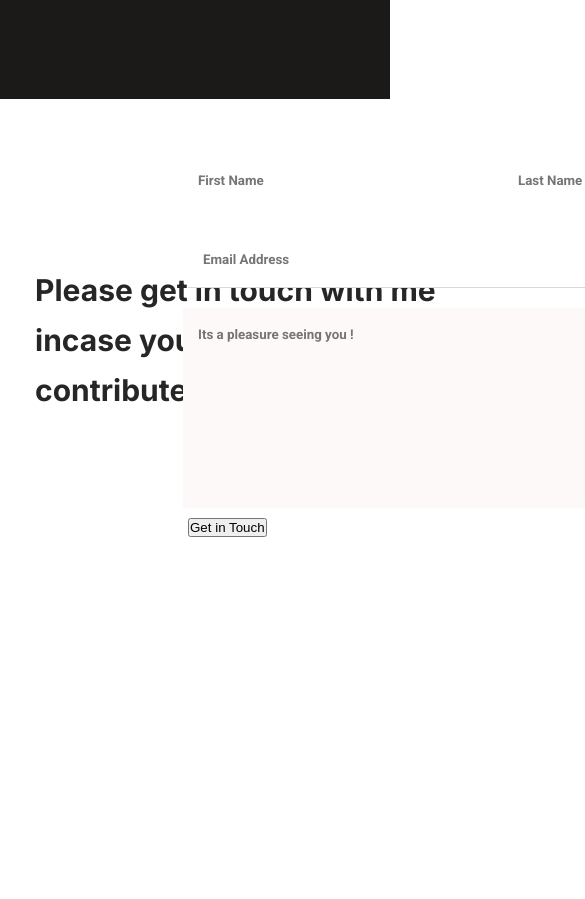
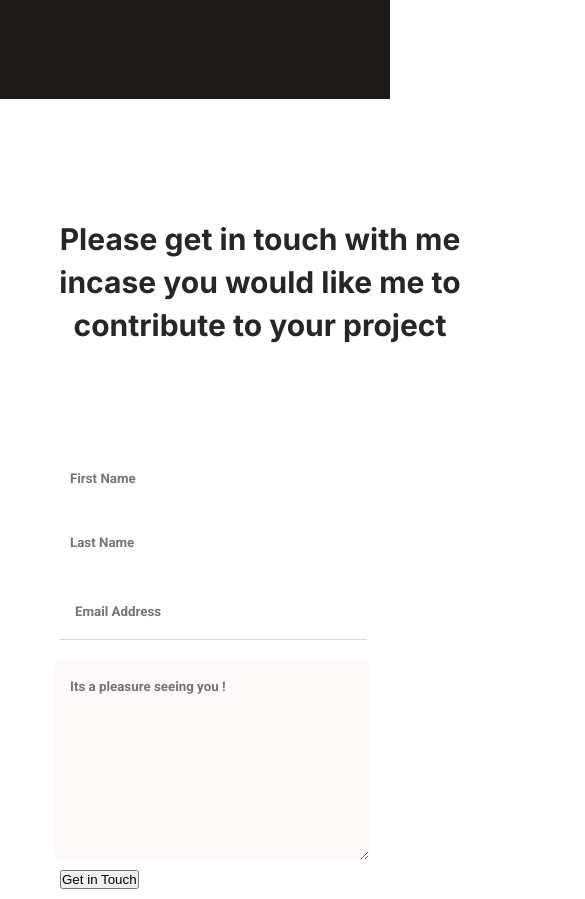
Before and after one commit to karvel-code/contact-form, a plain HTML site: page index.html in a window 390 px wide. Shown: the part 6360-7259 px from the top of the page, 585 px wide, since content can reach past the window. Before the commit the page ends 6907 px from the top, so only its background shows below. Drawn offline with Linux system fonts and the light colour scheme.

Commit message:
Modify index.html

```diff
--- a/css/main.css
+++ b/css/main.css
@@ -436,6 +436,28 @@ textarea {
 }
 
 @media only screen and (max-width: 768px) {
+  .footer-title {
+    font-family: "Inter", sans-serif;
+    flex: none;
+    order: 0;
+    flex-grow: 0;
+    text-align: center;
+    margin: 24px 0;
+    font-size: 30px;
+    line-height: 43px;
+    font-style: normal;
+    font-weight: bold;
+  }
 
+  .main-contact {
+    display: inline-block;
+  }
 
+  .right-section {
+    max-width: 100%;
+  }
+
+  .name-section {
+    display: block;
+  }
 }
--- a/index.html
+++ b/index.html
@@ -308,7 +308,6 @@
                 name="Firstname"
                 placeholder="First Name"
                 maxlength="30"
-                required
               />
               <input
                 type="text"
@@ -316,16 +315,14 @@
                 name="Lastname"
                 placeholder="Last Name"
                 maxlength="30"
-                required
               />
             </div>
             <div class="email-section">
               <input
-                type="email"
+                type="text"
                 id="email"
                 name="email"
                 placeholder="Email Address"
-                required
               />
             </div>
             <textarea
```
